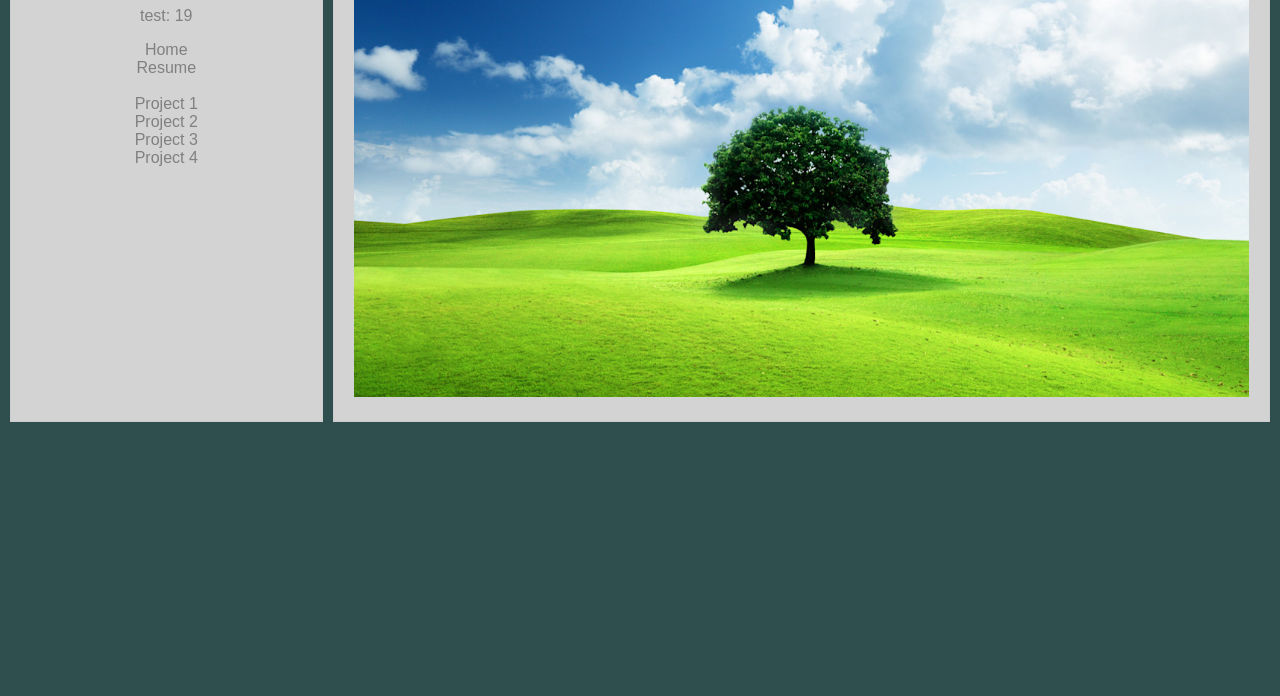
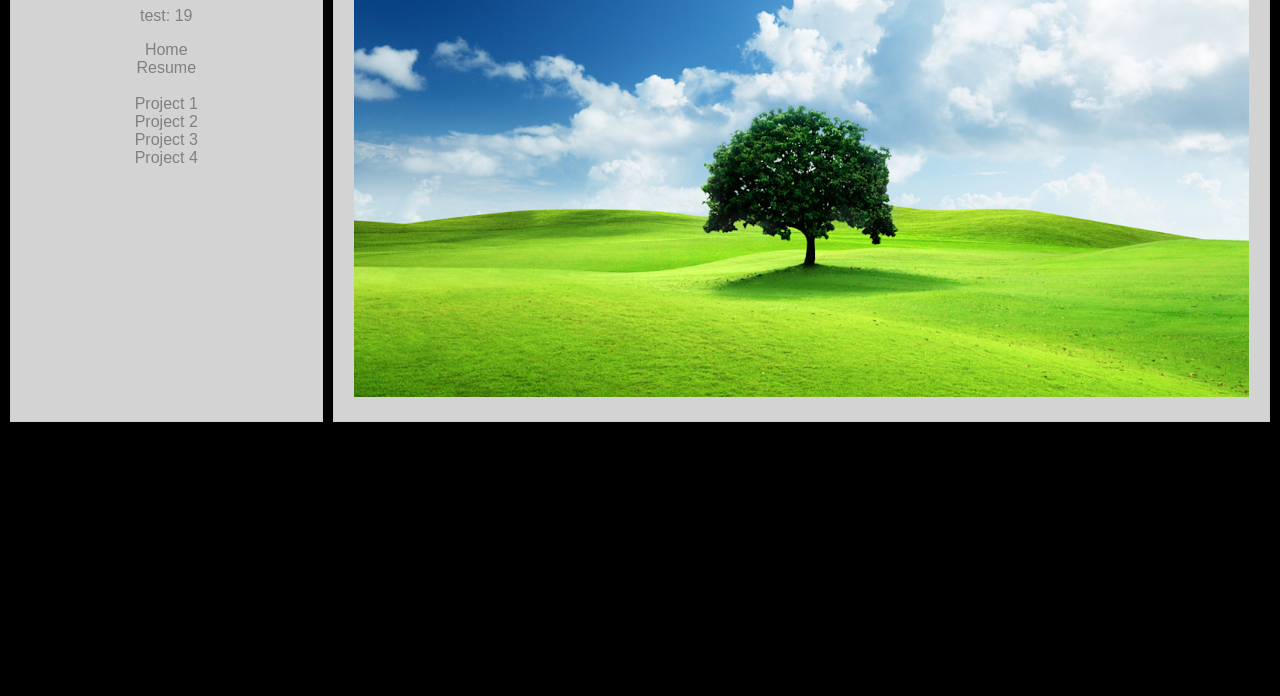
Before and after one commit to marcusKwek/marcusKwek.github.io, a plain HTML site: page project.html in a window 1280 px wide. Shown: the part 104-800 px from the top of the page. Drawn offline with Linux system fonts and the light colour scheme.

Commit message:
Update project.html

```diff
--- a/project.html
+++ b/project.html
@@ -34,7 +34,7 @@
   </style>
 
 </head>
-<body style="background-color: DarkSlateGray;">
+<body style="background-color: black;">
   <div class="container">
     <div class="col" style="text-align: center;">
       <H1>Marcus Kwek</H1>
```
